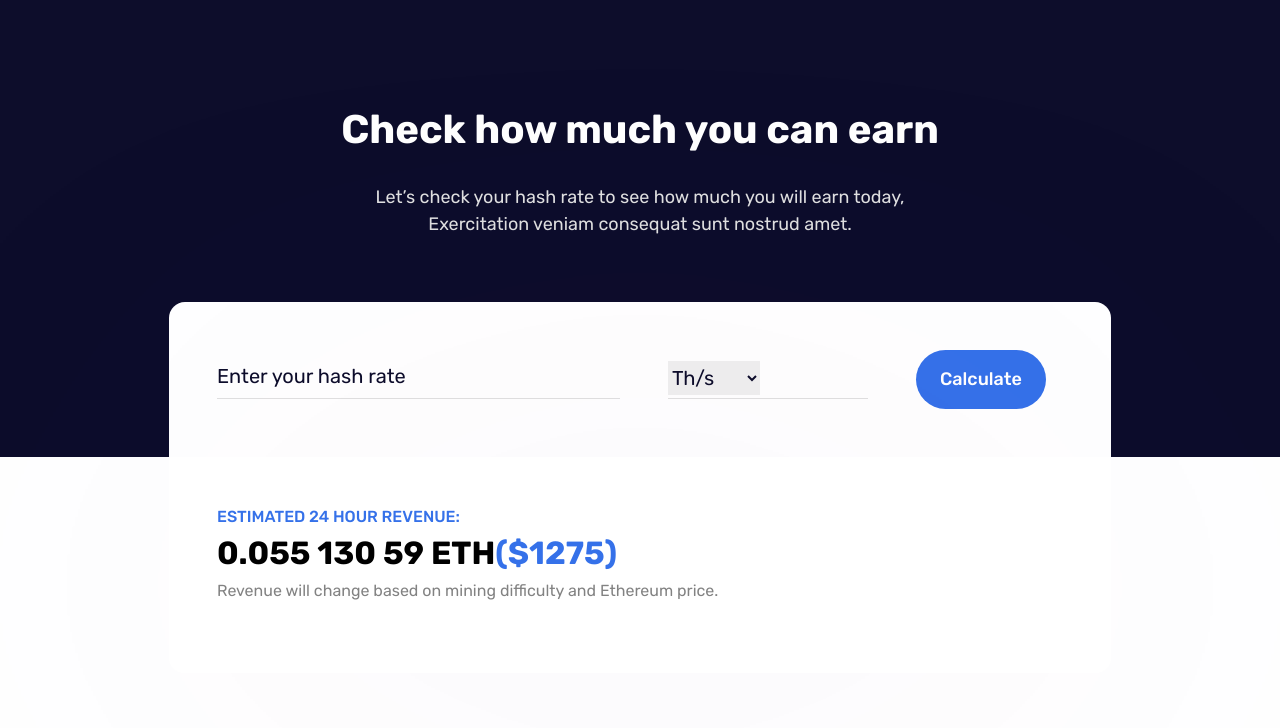
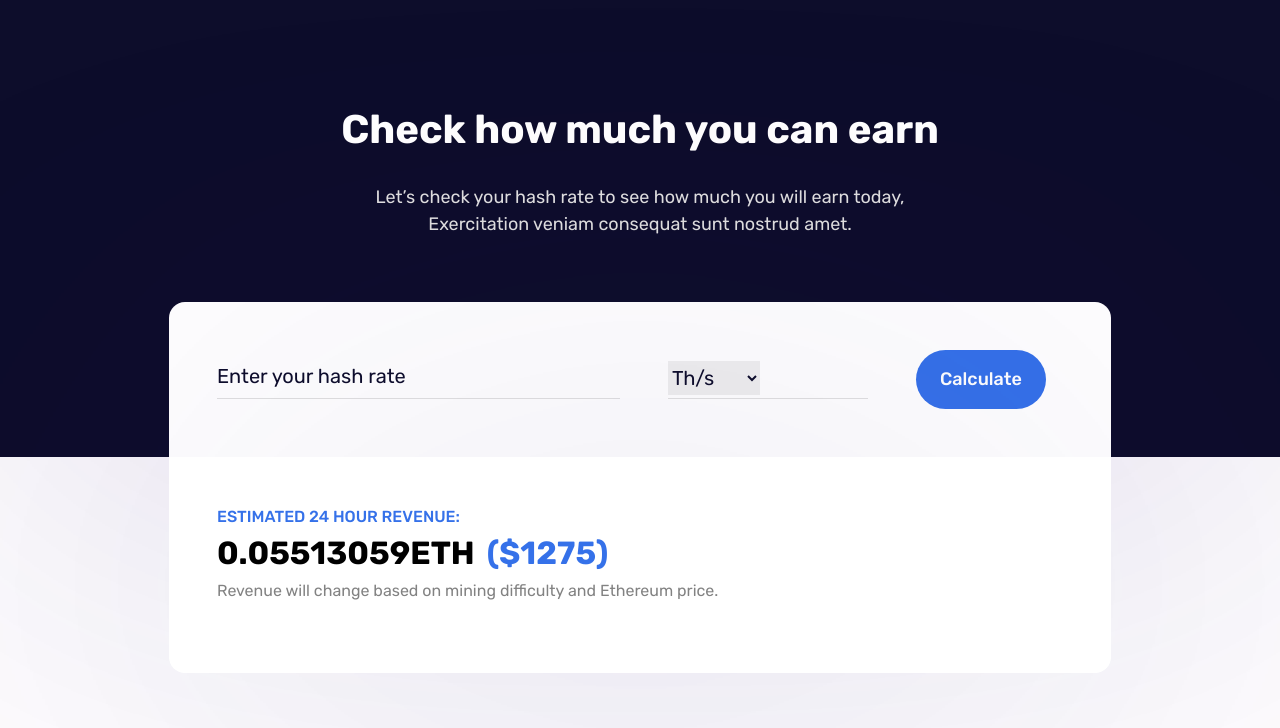
Before and after one commit to xeuxdev/crappo-cryptocurrency-website-challenge, a Next.js app: page /EarningRateSection in a window 1280 px wide. Shown: the top 728 px of the page. Built offline with nearby package versions, Linux system fonts and the light colour scheme.

Commit message:
added animation to earningRateSection

```diff
--- a/pages/EarningRateSection.tsx
+++ b/pages/EarningRateSection.tsx
@@ -1,11 +1,15 @@
 import PlainButton from "../components/PlainButton"
-import {motion} from "framer-motion"
+import { motion } from "framer-motion"
+import { earningRateVariant } from "../variants/earningRateVariant"
 
 const EarningRateSection = () => {
   return (
     <>
-      <section className="bg-primary h-[644px] xs:h-[582px] md:h-[495px] lg:h-[457px] w-full px-5 md:px-7 xl:px-0  ">
-        <motion.div className=" pt-20 lg:pt-[100px]"
+      <section className="bg-primary h-[644px] xs:h-[582px] md:h-[495px] lg:h-[457px] w-full px-5 md:px-7 xl:px-0 overflow-hidden drop-shadow-custom ">
+        <motion.div
+          className=" pt-20 lg:pt-[100px]"
+          initial={earningRateVariant.head.hide}
+          whileInView={earningRateVariant.head.show}
         >
           <div className="text-center md:w-[741px] space-y-6 mx-auto mb-16">
             <h3 className="text-h2 text-white ">Check how much you can earn</h3>
@@ -17,7 +21,11 @@ const EarningRateSection = () => {
         </motion.div>
 
         {/* calculate */}
-        <div className="lg:w-[942px] mx-auto">
+        <motion.div
+          className="lg:w-[942px] mx-auto"
+          initial={earningRateVariant.calculate.hide}
+          whileInView={earningRateVariant.calculate.show}
+        >
           <form className="flex items-start lg:items-center flex-col lg:flex-row lg:space-x-12 bg-white w-full py-6 lg:py-0 min-h-[155px] mx-auto rounded-t-2xl  px-5 md:px-7 lg:px-12">
             <div className="h-[38px] w-full lg:w-[403px] space-y-2 relative mb-4 lg:mb-0">
               <input
@@ -42,23 +50,28 @@ const EarningRateSection = () => {
             </div>
             <PlainButton name="calculate" />
           </form>
-        </div>
+        </motion.div>
       </section>
       {/* estimated revenue */}
-      <section className=" px-5 md:px-7 xl:px-0 drop-shadow-custom mx-auto ">
+      <motion.section
+        className=" px-5 md:px-7 xl:px-0 drop-shadow-custom mx-auto "
+        initial={earningRateVariant.revenue.hide}
+        whileInView={earningRateVariant.revenue.show}
+      >
         <div className="min-h-[216px] rounded-b-2xl w-full bg-white py-12 px-5 md:px-7 lg:px-12  mb-[100px] lg:w-[942px] mx-auto">
           <p className="text-accent text-title_sm">
             ESTIMATED 24 HOUR REVENUE:
           </p>
-          <p className="tracking-[4%] text-h3">
-            0.055 130 59 ETH
-            <span className="text-accent">($1275)</span>
+          <p className="tracking-[4%] text-h3 break-all whitespace-normal">
+            0.05513059
+            <span>ETH</span>
+            <span className="text-accent ml-3">($1275)</span>
           </p>
           <p className="text-gray_3 text-body_sm_rg">
             Revenue will change based on mining difficulty and Ethereum price.
           </p>
         </div>
-      </section>
+      </motion.section>
     </>
   )
 }
--- a/pages/index.tsx
+++ b/pages/index.tsx
@@ -22,7 +22,7 @@ const Home: NextPage = () => {
         <link rel="icon" href="/assets/logo.svg" />
       </Head>
 
-      <main className={"scroll-smooth"}>
+      <main className={"scroll-smooth overflow-x-hidden"}>
         <HeroSection />
         <WhySection />
         <EarningRateSection />
--- a/tailwind.config.js
+++ b/tailwind.config.js
@@ -45,7 +45,7 @@ module.exports = {
     },
     extend: {
       dropShadow: {
-        custom: "0px 20px 200px rgba(57, 23, 119, 0.05)",
+        custom: "0px 20px 200px rgba(57, 23, 119, 0.15)",
       },
     },
   },
--- a/variants/earningRateVariant.ts
+++ b/variants/earningRateVariant.ts
@@ -1,31 +1,22 @@
 export const earningRateVariant = {
-  numbers: {
+  revenue: {
+    hide: { opacity: 0, y: -150 },
+    show: { opacity: 1, y: 0, transition: { duration: 1.75, delay: 0.5 } },
+  },
+  calculate: {
     hide: { opacity: 0, y: 150 },
-    show: { opacity: 1, y: 0, transition: { duration: 1.75 } },
-  },
-  illustration: {
-    hide: { opacity: 0, y: -150, scale: 0 },
     show: {
       opacity: 1,
       y: 0,
-      scale: 1,
       transition: { duration: 1.75, delay: 0.15 },
     },
   },
   head: {
-    hide: { opacity: 0, x: 150 },
-    show: {
-      opacity: 1,
-      x: 0,
-      transition: { duration: 1.75, delay: 0.25 },
-    },
-  },
-  para: {
     hide: { opacity: 0, scale: 0 },
     show: {
       opacity: 1,
       scale: 1,
-      transition: { duration: 1.75, delay: 0.15 },
+      transition: { duration: 1.5 },
     },
   },
 }
```
